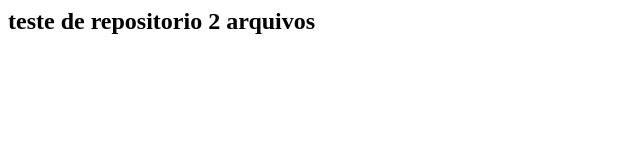
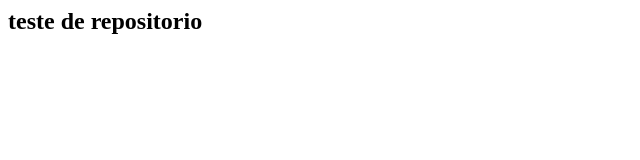
Before and after one commit to EmersonRonei/git-fundamentos, a plain HTML site: page index.html in a window 1280 px wide. Shown: the whole page, without its empty margins (0-640 px from the left). Drawn offline with Linux system fonts and the light colour scheme.

Commit message:
Revert "Altendo dois arquivos"
This reverts commit acf8c9021ee98df6a0b4dff87d6e38b604f782b8.

```diff
--- a/index.html
+++ b/index.html
@@ -1 +1 @@
-<h2> teste de repositorio 2 arquivos </h2>
+<h2> teste de repositorio </h2>
```
Also changed, not shown: index2.html (deleted, +0 -1 lines).
